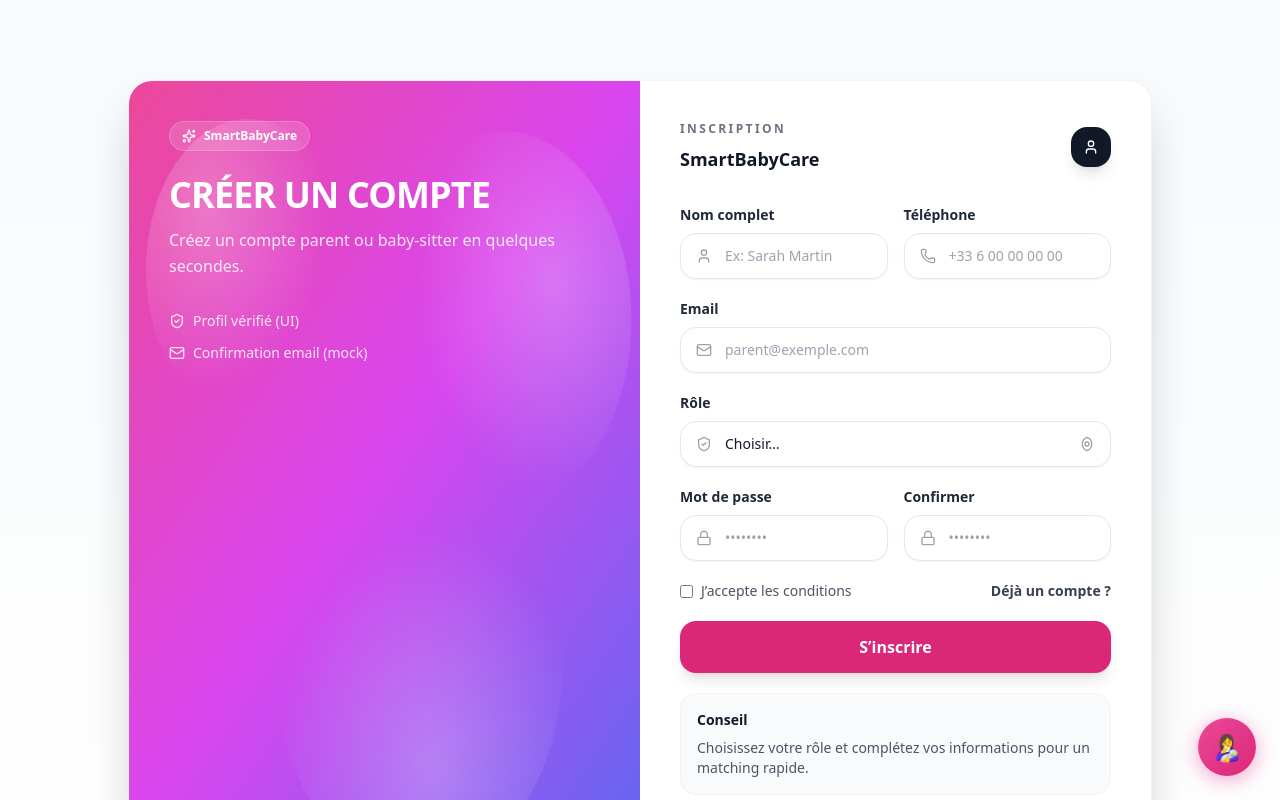
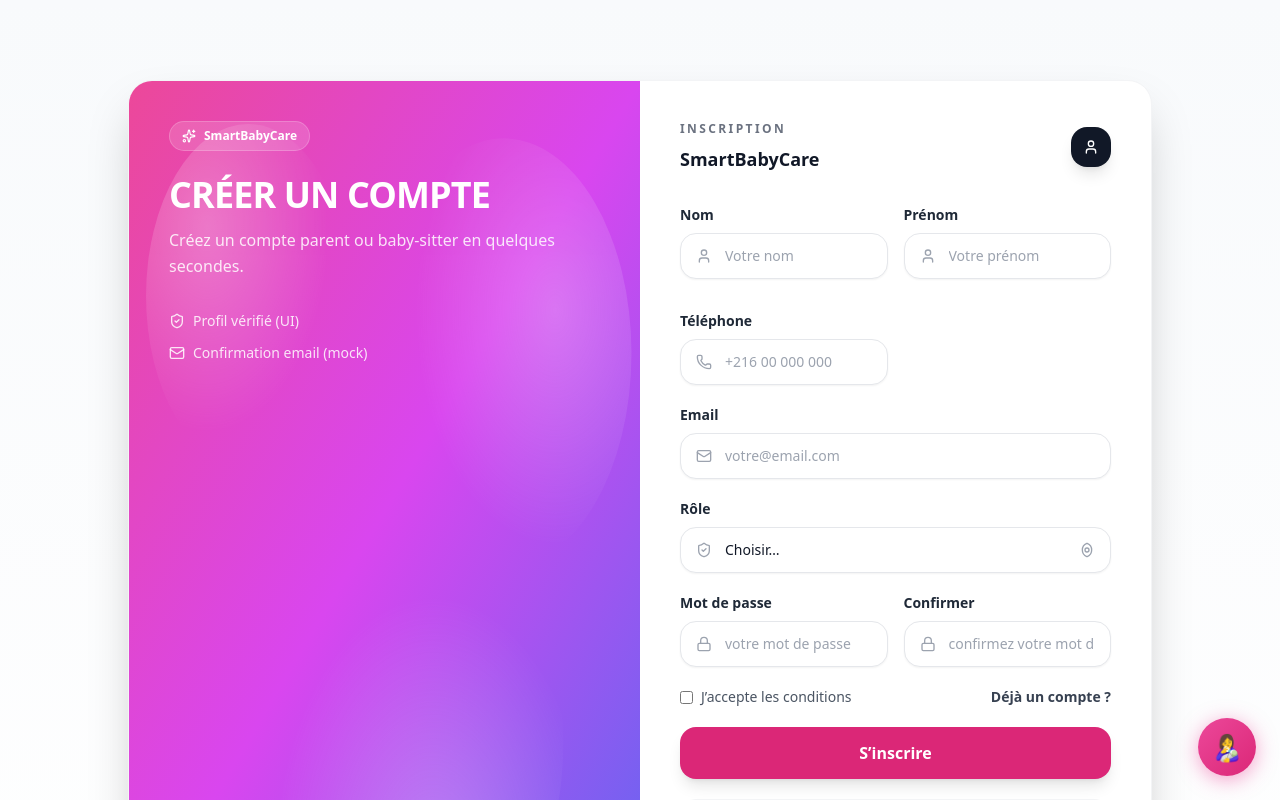
Before and after one commit to onsyounssi/frontend_pfe, a React (Vite) app: page /register in a window 1280 px wide. Shown: the top 800 px of the page. Built offline with nearby package versions, Linux system fonts and the light colour scheme.

Commit message:
upfront commit

```diff
--- a/src/App.jsx
+++ b/src/App.jsx
@@ -35,8 +35,8 @@ function App() {
         <Route path="/register-sitter" element={<RegisterSitter />} />
         <Route path="/register" element={<Register />} />
         <Route path="/admin" element={<AdminDashboard />} />
-        <Route path="/parent" element={<ParentDashboard />} />
-        <Route path="/babysitter" element={<SitterDashboard />} />
+        <Route path="/parente" element={<ParentDashboard />} />
+        <Route path="/baby-sitter" element={<SitterDashboard />} />
         <Route path="/profil/:id" element={<ProfilPage />} />
         <Route path="/reservation" element={<BookingsPage />} />
         <Route path="/reviews" element={<ReviewPage />} />
--- a/src/pages/Login.jsx
+++ b/src/pages/Login.jsx
@@ -1,21 +1,22 @@
-import { useState } from "react";
+import { useState, useEffect } from "react";
 import { useNavigate } from "react-router-dom";
 import { loginUser } from "../services/authService";
 
 function Login() {
+  const navigate = useNavigate();
+
   const [email, setEmail] = useState("");
   const [password, setPassword] = useState("");
   const [rememberMe, setRememberMe] = useState(false);
   const [isLoading, setIsLoading] = useState(false);
   const [error, setError] = useState("");
 
-  const navigate = useNavigate();
+  //const navigate = useNavigate();
 
   const handleForgotPassword = () => {
    navigate("/forgot-password");
   };
 
-// In Login.jsx, update the handleSubmit function:
 
 const handleSubmit = async (e) => {
   e.preventDefault();
@@ -23,7 +24,7 @@ const handleSubmit = async (e) => {
   setIsLoading(true);
   setError("");
 
-  // Add basic validation
+  //Validation de base : on vérifie que l'utilisateur a saisi ses infos
   if (!email || !password) {
     setError("Veuillez remplir tous les champs");
     setIsLoading(false);
@@ -31,52 +32,59 @@ const handleSubmit = async (e) => {
   }
 
   try {
-    console.log("Tentative de connexion avec:", { email, password });
+    console.log("Tentative de connexion...", { email, password });
 
+    // Appel au service d'authentification
     const response = await loginUser({ email, password, rememberMe });
 
     console.log("Réponse reçue:", response);
 
-    // Check if the response was successful
-    if (response.success && response.data) {
+    //  Vérification de la réussite de la réponse
+    if (response && response.success && response.data) {
       const { token, user } = response.data;
 
-      // Validate that we received all necessary data
       if (!token || !user) {
-        setError("Données de connexion invalides reçues du serveur");
+        setError("Données de connexion incomplétes reçues du serveur");
+        setIsLoading(false);
         return;
       }
 
-      // Store the information
+      // --- ENREGISTREMENT DU COMPTE (STOCKAGE) ---
+     // Le compte est considéré comme "enregistré" localement ici,
       localStorage.setItem("token", token);
       localStorage.setItem("user", JSON.stringify(user));
 
-      // Store the refresh token if rememberMe is checked
+
       if (rememberMe && response.refreshToken) {
         localStorage.setItem("refreshToken", response.refreshToken);
       }
 
-      // Redirection logic
+      //Logique de redirection selon le rôle de l'utilisateur
       const role = user.role?.toLowerCase();
+      console.log("Connexion réussie. Rôle :", role);
+
       switch(role) {
         case "admin":
           navigate("/admin");
           break;
-        case "parent":
-          navigate("/parent");
+        case "parente":
+          navigate("/parente");
           break;
-        case "babysitter":
-          navigate("/babysitter");
+        case "baby-sitter":
+          navigate("/baby-sitter");
           break;
         default:
           navigate("/");
       }
     } else {
-      // Handle unsuccessful login
-      setError(response.message || "Email, mot de passe ou rôle incorrect");
+      // Message en cas d'identifiants incorrects
+      setError(response?.message || "Email, mot de passe ou rôle incorrect");
     }
+
+    //  On log l'erreur en console et on affiche un texte simple à l'utilisateur
   } catch (error) {
-    setError("Une erreur est survenue lors de la connexion au serveur",error);
+    console.error("Erreur de connexion:", error.response?.data || error.message);
+    setError("Impossible de contacter le serveur. Veuillez réessayer plus tard.");
   } finally {
     setIsLoading(false);
   }
@@ -152,7 +160,7 @@ const handleSubmit = async (e) => {
                 <div className="flex items-center justify-between">
                   <div>
                     <p className="text-xs uppercase tracking-[0.2em] text-gray-500 font-semibold">
-                      Login Account
+                      Compte de connexion
                     </p>
                     <p className="text-lg font-bold text-gray-900 mt-2">SmartBabyCare</p>
                   </div>
@@ -186,7 +194,7 @@ const handleSubmit = async (e) => {
                           name="email"
                           value={email}
                           onChange={(e) => setEmail(e.target.value)}
-                          placeholder="parent@exemple.com"
+                          placeholder="votre@email.com"
                           className="w-full rounded-2xl border border-gray-200 bg-white px-4 py-3 text-sm text-gray-900 placeholder-gray-400 shadow-sm focus:outline-none focus:ring-2 focus:ring-gray-900/10 focus:border-gray-900 transition pl-11"
                           type="email"
                           required
@@ -235,7 +243,7 @@ const handleSubmit = async (e) => {
                         className="rounded border-gray-300 text-gray-900 focus:ring-gray-500 focus:ring-offset-0"
                         type="checkbox"
                       />
-                      <span>Se souvenir de moi</span>
+                      <span>Rester connecté</span>
                     </label>
 
                     <button
--- a/src/pages/Register.jsx
+++ b/src/pages/Register.jsx
@@ -6,7 +6,8 @@ function Register() {
   const navigate = useNavigate(); // Pour la redirection
 
   const [formData, setFormData] = useState({
-    fullName: '',
+    lastName: '',
+    firstName: '',
     phone: '',
     email: '',
     role: '',
@@ -21,6 +22,11 @@ function Register() {
 
   const handleChange = (e) => {
     const { name, value, type, checked } = e.target;
+
+    // Empêche de taper autre chose que des chiffres et le + pour le champ phone
+  if (name === 'phone' && value !== '' && !/^[0-9+]*$/.test(value)) {
+    return;
+  }
     setFormData(prev => ({
       ...prev,
       [name]: type === 'checkbox' ? checked : value
@@ -38,16 +44,31 @@ function Register() {
   const validateForm = () => {
     const newErrors = {};
 
-    if (!formData.fullName.trim()) {
-      newErrors.fullName = 'Le nom complet est requis';
-    }
+    if (!formData.lastName.trim()) newErrors.lastName = 'Le nom est requis';
+  if (!formData.firstName.trim()) newErrors.firstName = 'Le prénom est requis';
 
-    if (!formData.phone.trim()) {
-      newErrors.phone = 'Le téléphone est requis';
-    } else if (!/^[0-9+\-\s]+$/.test(formData.phone)) {
-      newErrors.phone = 'Format de téléphone invalide';
-    }
+  // Validation du téléphone Tunisie
+  const phoneValue = formData.phone.trim();
+  // RegEx pour : Optionnel (+216 ou 00216) suivi de exactement 8 chiffres
+  const tunisianPhoneRegex = /^(?:\+216|00216)?[24579]\d{7}$/;
 
+  if (!phoneValue) {
+    newErrors.phone = 'Le téléphone est requis';
+  } else if (phoneValue.replace(/^(?:\+216|00216)/, '').length !== 8) {
+    newErrors.phone = 'Le numéro doit contenir exactement 8 chiffres';
+  } else if (!tunisianPhoneRegex.test(phoneValue)) {
+    newErrors.phone = 'Format de téléphone tunisien invalide (ex: 20123456)';
+  }
+
+
+   /* if (!formData.phone.trim()) {
+    newErrors.phone = 'Le téléphone est requis';
+  } else if (formData.phone.length !== 8) { // Condition des 8 caractères
+    newErrors.phone = 'Le numéro doit contenir au moins 8 caractères';
+  } else if (!/^[0-9+,\-\s]+$/.test(formData.phone)) {
+    newErrors.phone = 'Format de téléphone invalide';
+  }
+*/
     if (!formData.email.trim()) {
       newErrors.email = 'L\'email est requis';
     } else if (!/\S+@\S+\.\S+/.test(formData.email)) {
@@ -93,7 +114,8 @@ function Register() {
     try {
       // Prepare data for API
       const userData = {
-        fullName: formData.fullName,
+        lastName: formData.lastName,
+        firstName: formData.firstName,
         phone: formData.phone,
         email: formData.email,
         role: formData.role,
@@ -124,7 +146,8 @@ function Register() {
 
         // Reset form on success
         setFormData({
-          fullName: '',
+          lastName: '',
+          firstName: '',
           phone: '',
           email: '',
           role: '',
@@ -149,7 +172,9 @@ function Register() {
         } else if (error.response.status === 409) {
           setServerError('Cet email est déjà utilisé. Veuillez vous connecter ou utiliser un autre email.');
         } else if (error.response.status === 500) {
-          setServerError('Erreur serveur. Veuillez réessayer plus tard.');
+          // Si le serveur envoie un message d'erreur spécifique (comme pour le téléphone)
+          const serverMsg = error.response.data?.error || error.response.data?.message;
+          setServerError(serverMsg || 'Erreur serveur. Veuillez réessayer plus tard.');
         } else {
           setServerError(error.response.data?.message || 'Une erreur est survenue lors de l\'inscription');
         }
@@ -250,7 +275,7 @@ function Register() {
               <form onSubmit={handleSubmit} className="mt-8 space-y-5">
                 <div className="grid grid-cols-1 md:grid-cols-2 gap-4">
                   <label className="block text-sm">
-                    <span className="font-semibold text-gray-800">Nom complet</span>
+                    <span className="font-semibold text-gray-800">Nom </span>
                     <div className="mt-2 relative">
                       <div className="absolute left-4 top-1/2 -translate-y-1/2 text-gray-400">
                         <svg xmlns="http://www.w3.org/2000/svg" width="24" height="24" viewBox="0 0 24 24" fill="none" stroke="currentColor" strokeWidth="2" strokeLinecap="round" strokeLinejoin="round" className="lucide lucide-user w-4 h-4" aria-hidden="true">
@@ -259,30 +284,51 @@ function Register() {
                         </svg>
                       </div>
                       <input
-                        name="fullName"
-                        value={formData.fullName}
+                        name="lastName"
+                        value={formData.lastName}
                         onChange={handleChange}
-                        placeholder="Ex: Sarah Martin"
-                        className={`w-full rounded-2xl border ${errors.fullName ? 'border-red-500' : 'border-gray-200'} bg-white px-4 py-3 text-sm text-gray-900 placeholder-gray-400 shadow-sm focus:outline-none focus:ring-2 focus:ring-gray-900/10 focus:border-gray-900 transition pl-11`}
+                        placeholder="Votre nom"
+                        className={`w-full rounded-2xl border ${errors.lastName ? 'border-red-500' : 'border-gray-200'} bg-white px-4 py-3 text-sm text-gray-900 placeholder-gray-400 shadow-sm focus:outline-none focus:ring-2 focus:ring-gray-900/10 focus:border-gray-900 transition pl-11`}
                         type="text"
                       />
                     </div>
-                    {errors.fullName && <p className="text-red-500 text-xs mt-1">{errors.fullName}</p>}
+                    {errors.lastName && <p className="text-red-500 text-xs mt-1">{errors.lastName}</p>}
+                  </label>
+                  <label className="block text-sm">
+                    <span className="font-semibold text-gray-800"> Prénom </span>
+                    <div className="mt-2 relative">
+                      <div className="absolute left-4 top-1/2 -translate-y-1/2 text-gray-400">
+                        <svg xmlns="http://www.w3.org/2000/svg" width="24" height="24" viewBox="0 0 24 24" fill="none" stroke="currentColor" strokeWidth="2" strokeLinecap="round" strokeLinejoin="round" className="lucide lucide-user w-4 h-4" aria-hidden="true">
+                          <path d="M19 21v-2a4 4 0 0 0-4-4H9a4 4 0 0 0-4 4v2"></path>
+                          <circle cx="12" cy="7" r="4"></circle>
+                        </svg>
+                      </div>
+                      <input
+                        name="firstName"
+                        value={formData.firstName}
+                        onChange={handleChange}
+                        placeholder="Votre prénom"
+                        className={`w-full rounded-2xl border ${errors.firstName ? 'border-red-500' : 'border-gray-200'} bg-white px-4 py-3 text-sm text-gray-900 placeholder-gray-400 shadow-sm focus:outline-none focus:ring-2 focus:ring-gray-900/10 focus:border-gray-900 transition pl-11`}
+                        type="text"
+                      />
+                    </div>
+                    {errors.firstName && <p className="text-red-500 text-xs mt-1">{errors.firstName}</p>}
                   </label>
 
-                  <label className="block text-sm">
+                  <label className="block text-sm mt-4">
                     <span className="font-semibold text-gray-800">Téléphone</span>
                     <div className="mt-2 relative">
                       <div className="absolute left-4 top-1/2 -translate-y-1/2 text-gray-400">
                         <svg xmlns="http://www.w3.org/2000/svg" width="24" height="24" viewBox="0 0 24 24" fill="none" stroke="currentColor" strokeWidth="2" strokeLinecap="round" strokeLinejoin="round" className="lucide lucide-phone w-4 h-4" aria-hidden="true">
                           <path d="M13.832 16.568a1 1 0 0 0 1.213-.303l.355-.465A2 2 0 0 1 17 15h3a2 2 0 0 1 2 2v3a2 2 0 0 1-2 2A18 18 0 0 1 2 4a2 2 0 0 1 2-2h3a2 2 0 0 1 2 2v3a2 2 0 0 1-.8 1.6l-.468.351a1 1 0 0 0-.292 1.233 14 14 0 0 0 6.392 6.384"></path>
+
                         </svg>
                       </div>
                       <input
                         name="phone"
                         value={formData.phone}
                         onChange={handleChange}
-                        placeholder="+33 6 00 00 00 00"
+                        placeholder="+216 00 000 000"
                         className={`w-full rounded-2xl border ${errors.phone ? 'border-red-500' : 'border-gray-200'} bg-white px-4 py-3 text-sm text-gray-900 placeholder-gray-400 shadow-sm focus:outline-none focus:ring-2 focus:ring-gray-900/10 focus:border-gray-900 transition pl-11`}
                         type="text"
                       />
@@ -304,7 +350,7 @@ function Register() {
                       name="email"
                       value={formData.email}
                       onChange={handleChange}
-                      placeholder="parent@exemple.com"
+                      placeholder="votre@email.com"
                       className={`w-full rounded-2xl border ${errors.email ? 'border-red-500' : 'border-gray-200'} bg-white px-4 py-3 text-sm text-gray-900 placeholder-gray-400 shadow-sm focus:outline-none focus:ring-2 focus:ring-gray-900/10 focus:border-gray-900 transition pl-11`}
                       type="email"
                     />
@@ -328,8 +374,8 @@ function Register() {
                       className={`w-full appearance-none rounded-2xl border ${errors.role ? 'border-red-500' : 'border-gray-200'} bg-white px-4 py-3 text-sm text-gray-900 shadow-sm focus:outline-none focus:ring-2 focus:ring-gray-900/10 focus:border-gray-900 transition pl-11`}
                     >
                       <option value="" disabled>Choisir…</option>
-                      <option value="parent">Parent</option>
-                      <option value="babysitter">Baby-sitter</option>
+                      <option value="parente">Parente</option>
+                      <option value="baby-sitter">Baby-sitter</option>
                     </select>
                     <div className="absolute right-4 top-1/2 -translate-y-1/2 text-gray-400 pointer-events-none">
                       <svg xmlns="http://www.w3.org/2000/svg" width="24" height="24" viewBox="0 0 24 24" fill="none" stroke="currentColor" strokeWidth="2" strokeLinecap="round" strokeLinejoin="round" className="lucide lucide-eye w-4 h-4 rotate-90" aria-hidden="true">
@@ -355,7 +401,7 @@ function Register() {
                         name="password"
                         value={formData.password}
                         onChange={handleChange}
-                        placeholder="••••••••"
+                        placeholder="votre mot de passe"
                         className={`w-full rounded-2xl border ${errors.password ? 'border-red-500' : 'border-gray-200'} bg-white px-4 py-3 text-sm text-gray-900 placeholder-gray-400 shadow-sm focus:outline-none focus:ring-2 focus:ring-gray-900/10 focus:border-gray-900 transition pl-11`}
                         type="password"
                       />
@@ -376,7 +422,7 @@ function Register() {
                         name="confirmPassword"
                         value={formData.confirmPassword}
                         onChange={handleChange}
-                        placeholder="••••••••"
+                        placeholder="confirmez votre mot de passe"
                         className={`w-full rounded-2xl border ${errors.confirmPassword ? 'border-red-500' : 'border-gray-200'} bg-white px-4 py-3 text-sm text-gray-900 placeholder-gray-400 shadow-sm focus:outline-none focus:ring-2 focus:ring-gray-900/10 focus:border-gray-900 transition pl-11`}
                         type="password"
                       />
```
